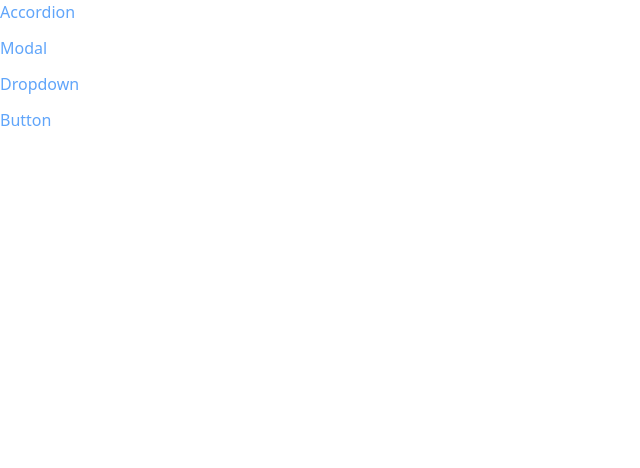
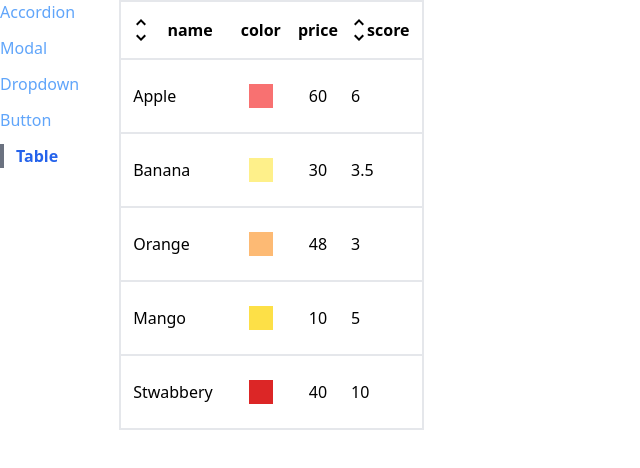
Before and after one commit to fatalegayatri/compon, a React (Create React App) app: page /Table in a window 1280 px wide. Shown: the top 468 px of the page, without its empty margins (0-640 px from the left). Built offline with nearby package versions, Linux system fonts and the light colour scheme.

Commit message:
table added

```diff
--- a/src/App.js
+++ b/src/App.js
@@ -5,6 +5,7 @@ import ButtonPage from "./pages/ButtonPage";
 import DropdownPage from "./pages/DropdownPage";
 import Sidebar from "./components/Sidebar";
 import ModalPage from "./pages/ModalPage";
+import TablePage from "./pages/TablePage";
 function App() {
   return (
     <div className="container mx-auto flex flex-row sticky   top-0  gap-10">
@@ -22,6 +23,9 @@ function App() {
         <Route path="/Modal">
           <ModalPage />
         </Route>
+        <Route path="/Table">
+          <TablePage />
+        </Route>
       </div>
     </div>
   );
--- /dev/null
+++ b/src/Hooks/Sort-hook.js
@@ -0,0 +1,77 @@
+import React, { useState } from "react";
+import { GoChevronDown, GoChevronUp } from "react-icons/go";
+const useSort = (data, config) => {
+  const [sortBy, setSortBy] = useState(null);
+  const [sortOrder, setSortOrder] = useState(null);
+  const hanldeOnclick = (label) => {
+    if (sortBy && label !== sortBy) {
+      setSortOrder("asc");
+      setSortBy(label);
+      return;
+    }
+    if (sortOrder === null) {
+      setSortOrder("asc");
+      setSortBy(label);
+    } else if (sortOrder === "asc") {
+      setSortOrder("dsec");
+      setSortBy(label);
+    } else if (sortOrder === "dsec") {
+      setSortOrder(null);
+      setSortBy(null);
+    }
+  };
+  let updatedData = data;
+  if (sortBy && sortOrder) {
+    const { sortvalue } = config.find((column) => column.label === sortBy);
+    updatedData = [...data].sort((a, b) => {
+      const valueA = sortvalue(a);
+      const valueB = sortvalue(b);
+      const reverseorder = sortOrder === "asc" ? 1 : -1;
+      if (typeof valueA === "string") {
+        return valueA.localeCompare(valueB) * reverseorder;
+      } else {
+        return (valueA - valueB) * reverseorder;
+      }
+    });
+  }
+  function getIcon(label, sortBy, sortOrder) {
+    if (label !== sortBy) {
+      return (
+        <div>
+          <GoChevronUp />
+          <GoChevronDown />
+        </div>
+      );
+    }
+    if (sortOrder === null) {
+      return (
+        <div className="">
+          <GoChevronUp />
+          <GoChevronDown />
+        </div>
+      );
+    } else if (sortOrder === "asc") {
+      return (
+        <div className="">
+          {" "}
+          <GoChevronDown />
+        </div>
+      );
+    } else if (sortOrder === "desc") {
+      return (
+        <div className="">
+          <GoChevronDown />;
+        </div>
+      );
+    }
+  }
+  return {
+    sortBy,
+    sortOrder,
+    updatedData,
+    hanldeOnclick,
+    getIcon,
+  };
+};
+
+export default useSort;
--- a/src/components/Dropdown.js
+++ b/src/components/Dropdown.js
@@ -13,7 +13,7 @@ function Dropdown({ options, onChange, value }) {
     setIsopen(false);
     onChange(option);
   };
-  console.log(options);
+
   const renderedOption = options.map((option) => {
     return (
       <div
--- a/src/components/Link.js
+++ b/src/components/Link.js
@@ -11,7 +11,7 @@ function Link({ to, children, className }) {
     Nagivate(to);
     event.preventDefault();
   };
-  console.log(to);
+
   const classes = classNames("text-blue-400  ", className, {
     "text-blue-600 font-bold border-l-4 border-gray-500 pl-3 ":
       currentPath === to,
--- a/src/components/Sidebar.js
+++ b/src/components/Sidebar.js
@@ -19,6 +19,10 @@ const Sidebar = ({ className }) => {
       label: "Button",
       path: "/Button",
     },
+    {
+      label: "Table",
+      path: "/Table",
+    },
   ];
   const rederedList = links.map((link) => {
     return (
--- /dev/null
+++ b/src/components/SortedTable.js
@@ -0,0 +1,38 @@
+import React from "react";
+import useSort from "../Hooks/Sort-hook";
+import Table from "./Table";
+const SortedTable = (props) => {
+  const { config, data } = props;
+  const { hanldeOnclick, updatedData, getIcon, sortBy, sortOrder } = useSort(
+    data,
+    config
+  );
+
+  const updatedConfig = config.map((column) => {
+    if (!column.sortvalue) {
+      return column;
+    }
+    return {
+      ...column,
+      header: () => (
+        <th
+          onClick={() => hanldeOnclick(column.label)}
+          className="hover:bg-gray-300 cursor-pointer p-3"
+        >
+          <div className="flex justify-between  items-center">
+            {getIcon(column.label, sortBy, sortOrder)}
+            {column.label}
+          </div>
+        </th>
+      ),
+    };
+  });
+
+  return (
+    <>
+      <Table {...props} config={updatedConfig} data={updatedData}></Table>{" "}
+    </>
+  );
+};
+
+export default SortedTable;
--- /dev/null
+++ b/src/components/Table.js
@@ -0,0 +1,34 @@
+import React, { Fragment } from "react";
+
+const Table = ({ data, config }) => {
+  const dataToShow = data.map((rowdata) => {
+    return (
+      <tr key={rowdata.label} className="border-collapse border-b-2">
+        {config.map((coldata) => {
+          return (
+            <td className="p-3" key={coldata.label}>
+              {coldata.rendered(rowdata)}
+            </td>
+          );
+        })}
+      </tr>
+    );
+  });
+  const headerToShow = config.map((column) => {
+    if (column.header) {
+      return <Fragment key={column.label}>{column.header()}</Fragment>;
+    }
+    return <th key={column.label}>{column.label}</th>;
+  });
+
+  return (
+    <table className="border-collapse border-spacing-0 border-2">
+      <thead>
+        <tr className=" border-b-2">{headerToShow}</tr>
+      </thead>
+      <tbody>{dataToShow}</tbody>
+    </table>
+  );
+};
+
+export default Table;
--- /dev/null
+++ b/src/pages/TablePage.js
@@ -0,0 +1,64 @@
+import React from "react";
+// import Table from "../components/Table";
+import SortedTable from "../components/SortedTable";
+const TablePage = () => {
+  const data = [
+    {
+      name: "Apple",
+      color: "bg-red-400",
+      score: 6,
+      prize: 60,
+    },
+    {
+      name: "Banana",
+      color: "bg-yellow-200",
+      score: 3.5,
+      prize: 30,
+    },
+    {
+      name: "Orange",
+      color: "bg-orange-300",
+      score: 3,
+      prize: 48,
+    },
+    {
+      name: "Mango",
+      color: "bg-yellow-300",
+      score: 5,
+      prize: 10,
+    },
+    {
+      name: "Stwabbery",
+      color: "bg-red-600",
+      score: 10,
+      prize: 40,
+    },
+  ];
+  const config = [
+    {
+      label: "name",
+      rendered: (data) => data.name,
+      sortvalue: (data) => data.name,
+    },
+    {
+      label: "color",
+      rendered: (data) => {
+        return <div className={`p-3 m-3 ${data.color} `}></div>;
+      },
+    },
+    {
+      label: "price",
+      rendered: (data) => data.prize,
+    },
+    {
+      label: "score",
+      rendered: (data) => {
+        return data.score;
+      },
+      sortvalue: (data) => data.score,
+    },
+  ];
+  return <SortedTable data={data} config={config}></SortedTable>;
+};
+
+export default TablePage;
```
